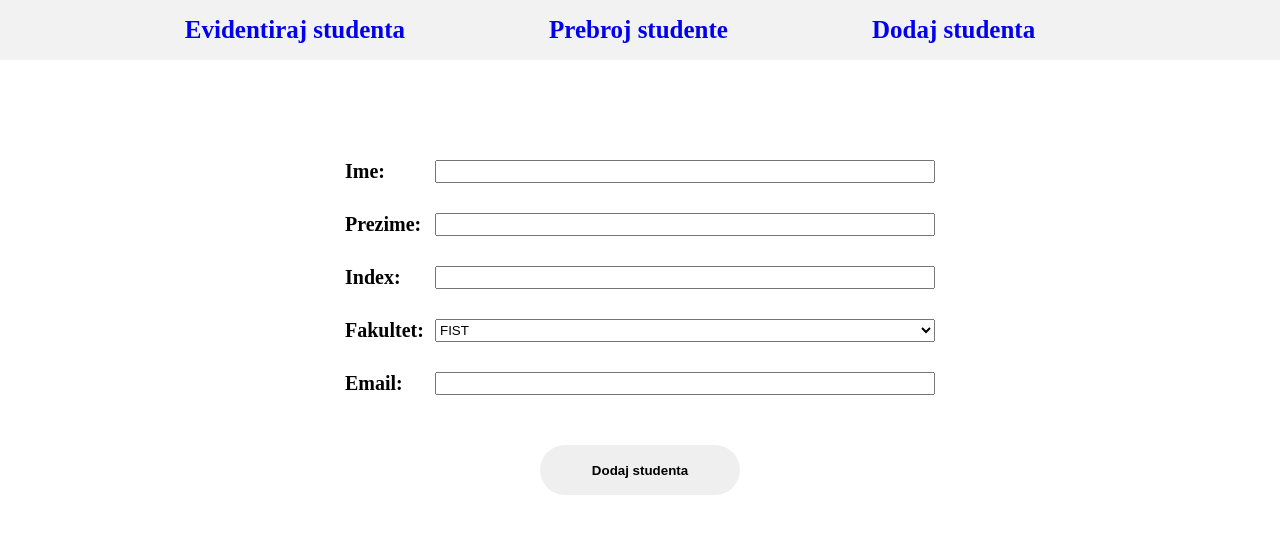
After one commit to ac0x/webfacetrack, a Flask app: template templates/addStudent.html in a window 1280 px wide. The commit adds this page. Shown: the top 534 px of the page. Run offline with Flask 3, Linux system fonts and the light colour scheme; the template is opened without the code that fills it, so the values that code supplies are empty; parts of the project's set-up code (start-up, migrations or seed data) failed here and were passed over.

Commit message:
dodata baza i forma za unos studenata

```diff
--- a/app.py
+++ b/app.py
@@ -8,7 +8,7 @@ import pickle
 
 app = Flask(__name__)
 socketio = SocketIO(app)
-camera = cv2.VideoCapture(0)
+camera = cv2.VideoCapture(1)
 
 recognized_faces = set()
 present_students_count = 0
--- a/static/style.css
+++ b/static/style.css
@@ -38,8 +38,44 @@ header nav a{
 
 .camera .status{
     margin-top: 100px;
-    padding-left: 150px;
+    margin-left: 150px;
     font-size: 30px;
     font-weight: bold;
     color: red;
 }
+
+.camera .status .button{
+    right: 50px;
+}
+
+.DBform{
+    display: flex;
+    flex-direction: column;
+    align-items: center;
+    margin-top: 50px;
+}
+
+form .addToDB {
+    display: grid;
+    grid-template-columns: 60px 500px;
+    grid-gap: 30px;
+    margin-top: 50px;
+    font-size: 20px;
+    font-weight: bold;
+}
+
+form .button input{
+    border: 0px;
+    border-radius: 25px;
+    width: 200px;
+    height: 50px;
+    margin-top: 50px;
+    pointer-events: auto;
+    cursor: pointer;
+    font-weight: bold;
+}
+form .button input:hover{
+    background-color: #f2f2f2;
+    color: orange;
+    border: 2px solid orange;
+}
--- /dev/null
+++ b/templates/addStudent.html
@@ -0,0 +1,43 @@
+<!DOCTYPE html>
+<html lang="en">
+<head>
+    <meta charset="UTF-8">
+    <meta name="viewport" content="width=device-width, initial-scale=1.0">
+    <title>Document</title>
+    <link rel="stylesheet" href="/static/style.css">
+</head>
+<body>
+    <header>
+        <nav>
+            <ul>
+                <li><a href="index.html">Evidentiraj studenta</a></li>
+                <li><a href="#">Prebroj studente</a></li>
+                <li><a href="addStudent.html">Dodaj studenta</a></li>
+            </ul>
+        </nav>
+    </header>
+
+    <form action="#" method="POST" class="DBform">
+        <div class="addToDB">
+            <label for="name">Ime:</label>
+            <input type="text" name="name" id="name" required>
+            <label for="surname">Prezime:</label>
+            <input type="text" name="surname" id="surname" required>
+            <label for="index">Index:</label>
+            <input type="text" name="index" id="index" required>
+            <label for="smjer">Fakultet:</label>
+            <select id="smjer">
+                <option value="fist">FIST</option>
+                <option value="fmefb">FMEFB</option>
+                <option value="fprn">FPRN</option>
+                <option value="pmb">PMB</option>
+              </select>
+            <label for="email">Email:</label>
+            <input type="email" name="email" id="email" required>
+        </div>
+        <div class="button">
+            <input type="submit" value="Dodaj studenta" align="center">
+        </div>
+    </form>
+</body>
+</html>
--- a/templates/index.html
+++ b/templates/index.html
@@ -27,8 +27,9 @@
     <header>
         <nav>
             <ul>
-                <li><a href="#">Evidentiraj studenta</a></li>
+                <li><a href="index.html">Evidentiraj studenta</a></li>
                 <li><a href="#">Prebroj studente</a></li>
+                <li><a href="addStudent.html">Dodaj studenta</a></li>
             </ul>
         </nav>
     </header>
```
Also changed, not shown: db.py (added, +27 -0 lines), encodeGenerator.py (+6 -5 lines), serviceAccountKey.json (added, +13 -0 lines).
